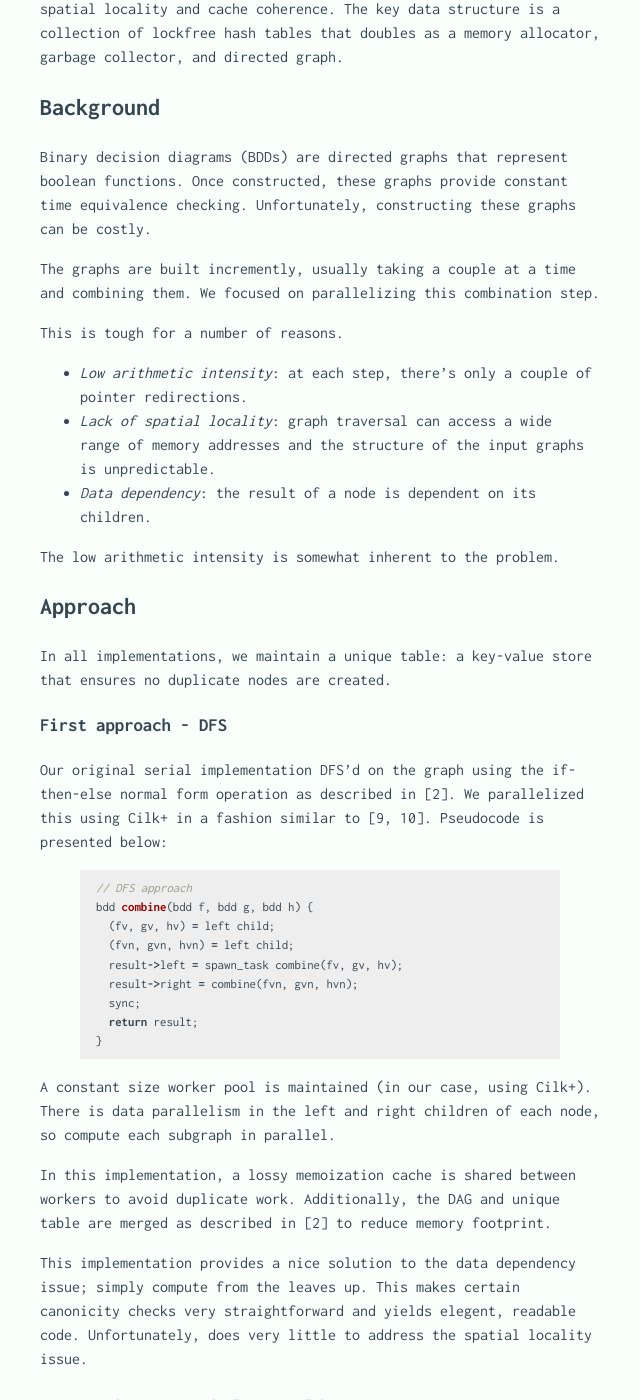
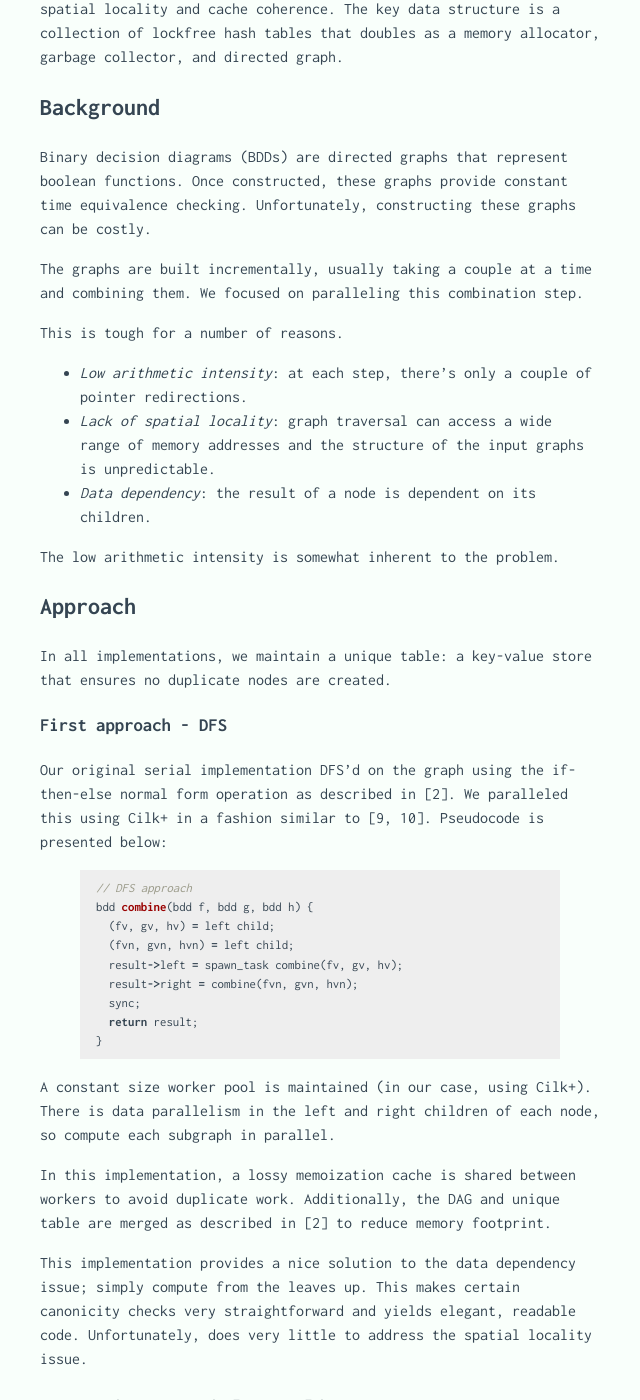
Before and after one commit to evanbergeron/lockfree-bdd, a Jekyll site: the page built from index.md, in a window 1280 px wide and 1400 px high, scrolled down 250 px. Shown: the whole window, without its empty margins (0-640 px from the left). Built offline with Jekyll 4.4.1, drawn with Linux system fonts in a browser that asks for light colours; some of the changed text lies outside the part shown.

Commit message:
Add specificity on test suite; spellcheck

```diff
--- a/index.md
+++ b/index.md
@@ -13,7 +13,7 @@
 
 Binary decision diagrams (BDDs) are directed graphs that represent boolean functions. Once constructed, these graphs provide constant time equivalence checking. Unfortunately, constructing these graphs can be costly.
 
-The graphs are built incremently, usually taking a couple at a time and combining them. We focused on parallelizing this combination step.
+The graphs are built incrementally, usually taking a couple at a time and combining them. We focused on paralleling this combination step.
 
 This is tough for a number of reasons.
 
@@ -30,7 +30,7 @@
 
 ### First approach - DFS
 
-Our original serial implementation DFS'd on the graph using the if-then-else normal form operation as described in [2]. We parallelized this using Cilk+ in a fashion similar to [9, 10]. Pseudocode is presented below:
+Our original serial implementation DFS'd on the graph using the if-then-else normal form operation as described in [2]. We paralleled this using Cilk+ in a fashion similar to [9, 10]. Pseudocode is presented below:
 
 {% highlight c++ %}
 // DFS approach
@@ -48,7 +48,7 @@
 
 In this implementation, a lossy memoization cache is shared between workers to avoid duplicate work. Additionally, the DAG and unique table are merged as described in [2] to reduce memory footprint.
 
-This implementation provides a nice solution to the data dependency issue; simply compute from the leaves up. This makes certain canonicity checks very straightforward and yields elegent, readable code. Unfortunately, does very little to address the spatial locality issue.
+This implementation provides a nice solution to the data dependency issue; simply compute from the leaves up. This makes certain canonicity checks very straightforward and yields elegant, readable code. Unfortunately, does very little to address the spatial locality issue.
 
 ## Improving Spatial Locality
 
```
Also changed, not shown: other parts of index.md (+1 -1 lines).
